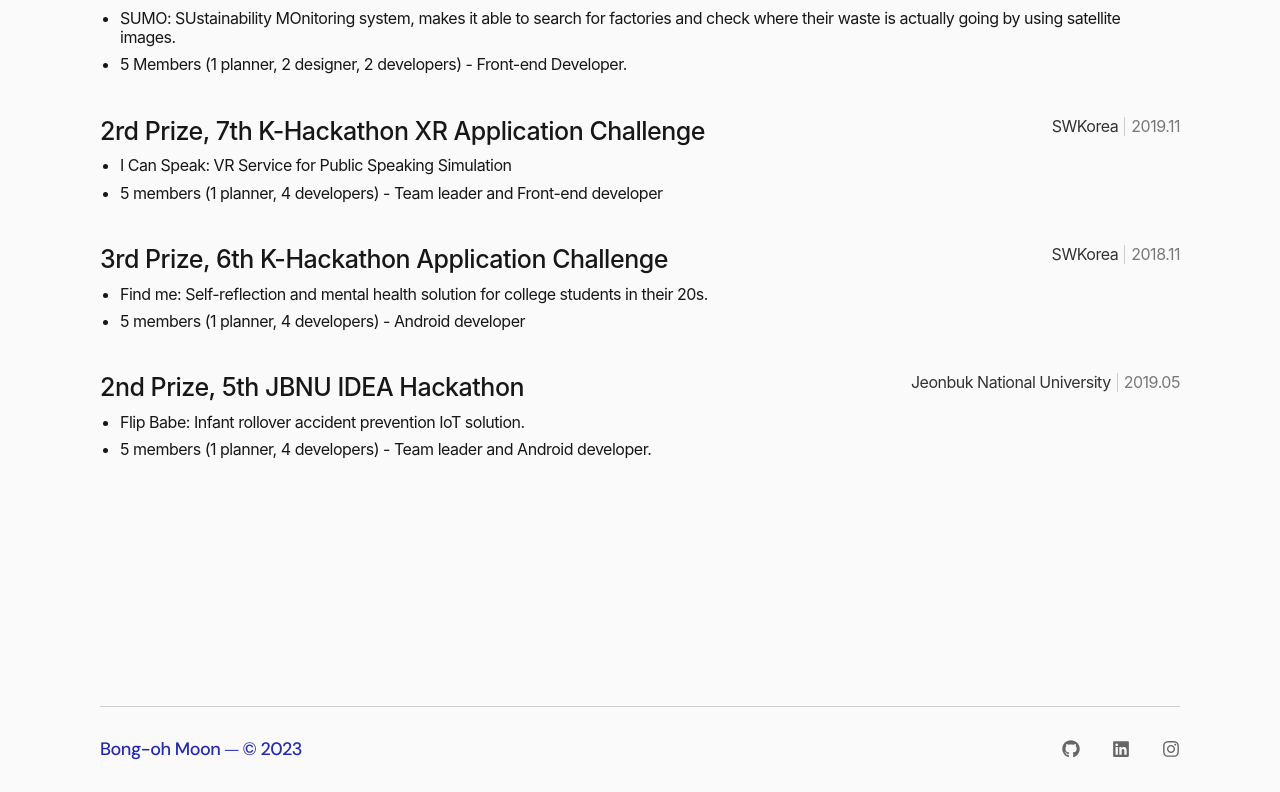
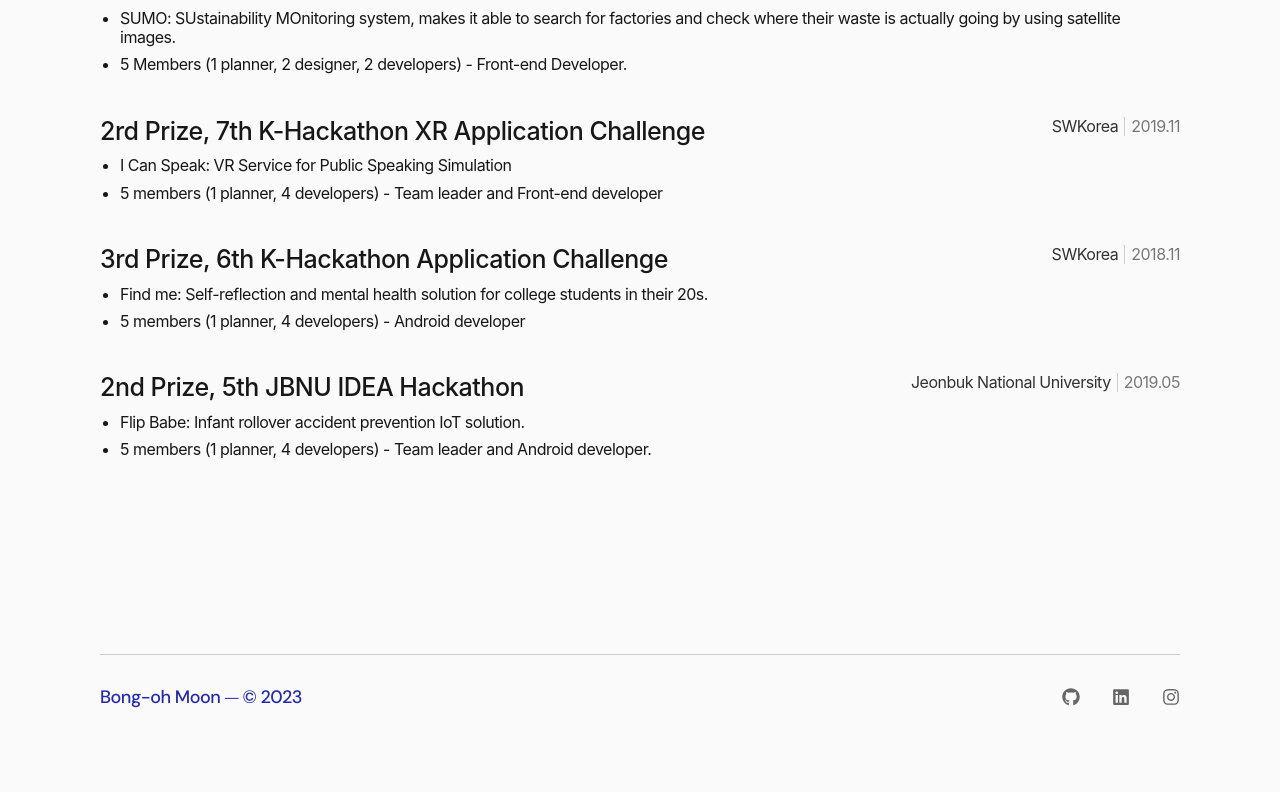
Before and after one commit to bonomoon/portfolio, a Next.js app in the folder apps/web/: page /resume in a window 1280 px wide. Shown: the part 3087-3879 px from the top of the page. After the commit the page ends 3827 px from the top, so only its background shows below. Built offline with nearby package versions, Linux system fonts and the light colour scheme; a web font is replaced by a local one.

Commit message:
chore(client): footer margin top is too large and fix it

```diff
--- a/apps/web/src/components/organisms/Footer.tsx
+++ b/apps/web/src/components/organisms/Footer.tsx
@@ -26,7 +26,7 @@ const FooterWrapper = styled.div`
   justify-content: space-between;
   border-top: 1px solid #ccc;
   padding-top: 2rem;
-  margin-top: 100px;
+  margin-top: 3rem;
 
   @media (max-width: 480px) {
     flex-direction: column-reverse;
```
